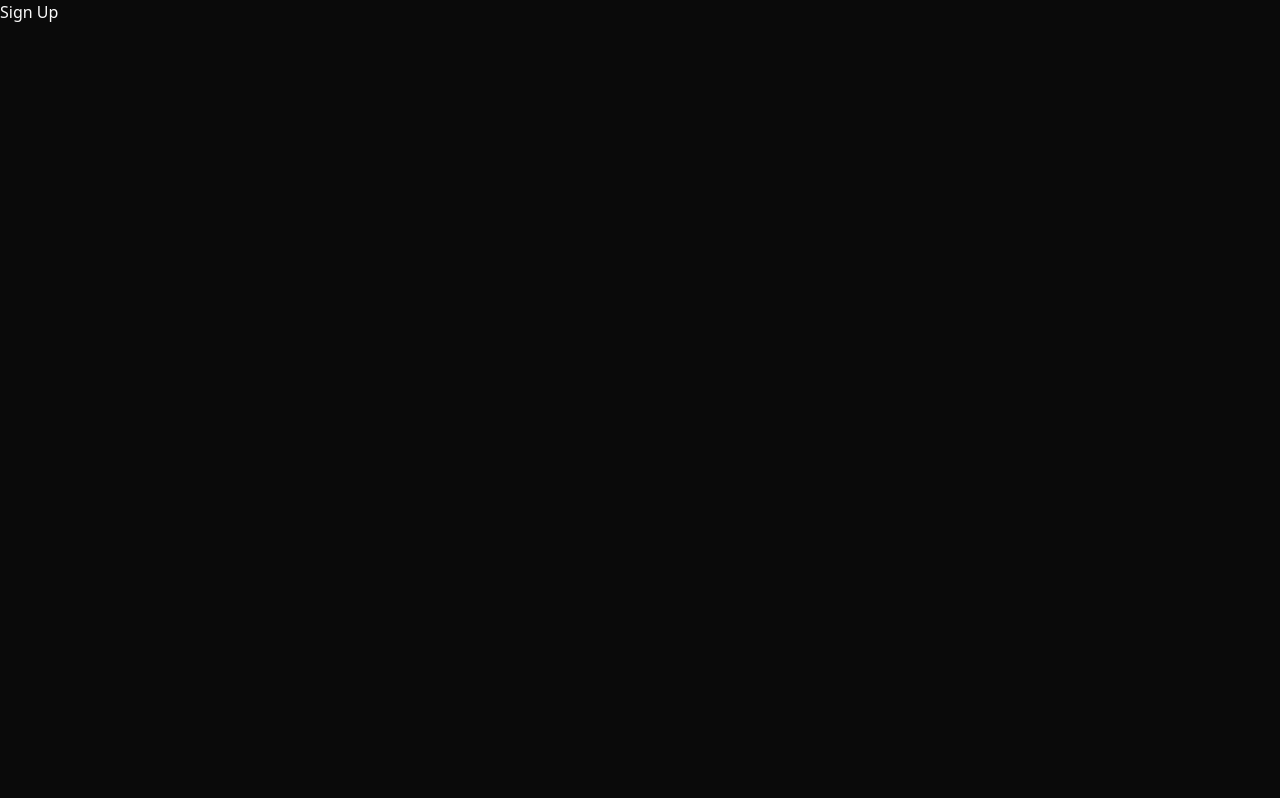
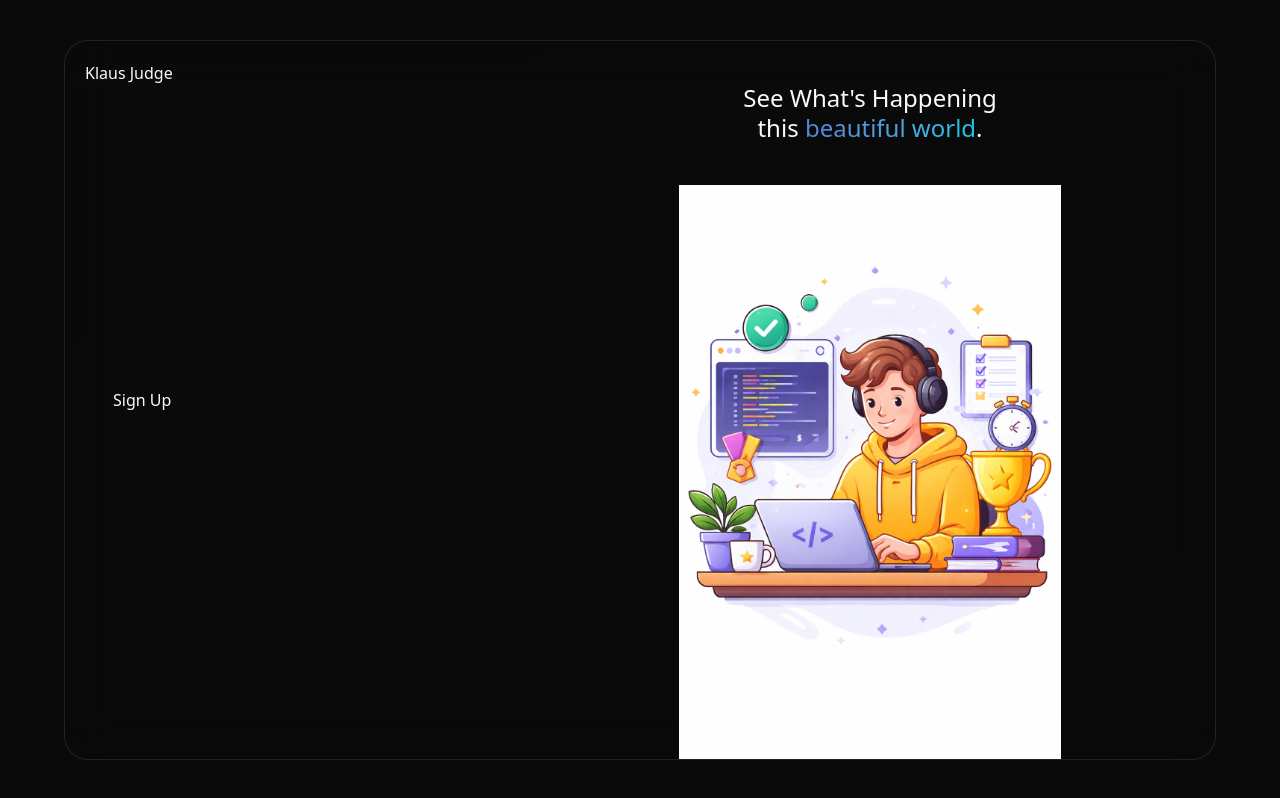
Before and after one commit to kLAUS-CREATION/klaus-judge, a Next.js app in the folder client/: page /auth/sign-up in a window 1280 px wide. Built offline with nearby package versions, Linux system fonts and the light colour scheme.

Commit message:
auth layout

```diff
--- /dev/null
+++ b/client/app/(auth)/layout.tsx
@@ -0,0 +1,8 @@
+import React from "react";
+import AuthLayout from "@/components/layouts/auth-layout";
+
+export default function Layout({
+  children,
+}: Readonly<{ children: React.ReactNode }>) {
+  return <AuthLayout>{children}</AuthLayout>;
+}
```
